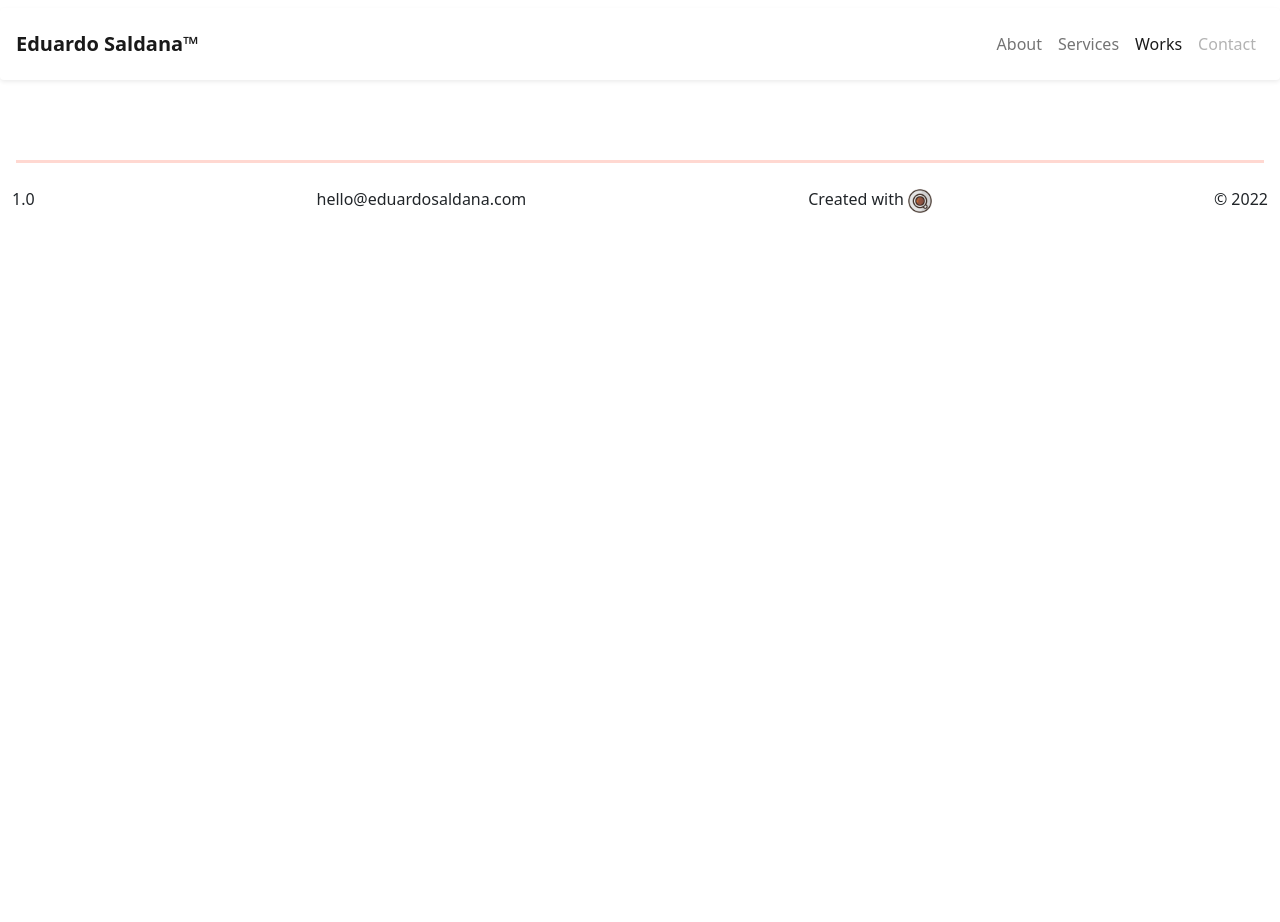
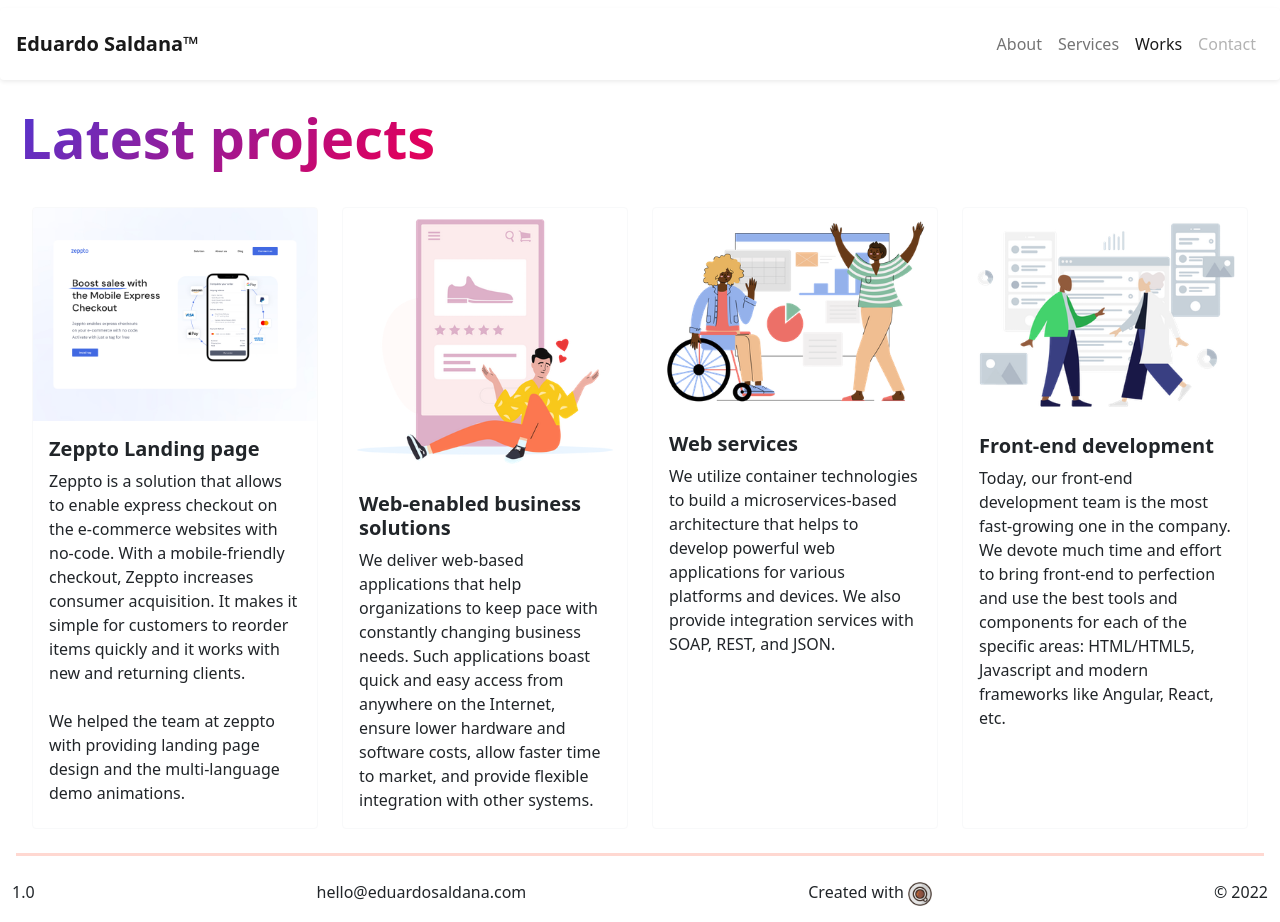
Before and after one commit to edusal100/bootstrap_2, a plain HTML site: page pages/works.html in a window 1280 px wide. Before the commit the page ends 800 px from the top, so only its background shows below. Drawn offline with nearby package versions, Linux system fonts and the light colour scheme.

Commit message:
margins adjusted on services and works plus image grid on services created

```diff
--- a/pages/works.html
+++ b/pages/works.html
@@ -15,7 +15,7 @@
 <!-- Navigation-->
 
   <nav class="navbar navbar-expand-lg navbar-light">
-    <div class="container-fluid shadow-sm p-3 mb-5 bg-body rounded">
+    <div class="container-fluid shadow-sm p-3 mb-3 bg-body rounded">
       <a class="navbar-brand fw-bold" href="/index.html">Eduardo Saldana&trade;</a>
       <button class="navbar-toggler" type="button" data-bs-toggle="collapse" data-bs-target="#navbarNav" aria-controls="navbarNav" aria-expanded="false" aria-label="Toggle navigation">
         <span class="navbar-toggler-icon"></span>
@@ -41,7 +41,54 @@
 
   <!-- Main content -->
 <header>
+    <div class="container-fluid d-flex flex-row mb-4">
+        <h1 class="display-4 fw-bold pb-1 mx-2" style="outline: none;
+        background: linear-gradient(135deg, #5335cf 0%, #de005e 25%, #f66e48 50%, #de005e 75%, #5335cf 100% );
+        background-size: 400%;
+        background-clip: text;
+        -webkit-text-fill-color: transparent;">Latest projects</h1>
+    </div>
 
+    <div class="container-fluid">
+        <div class="row row-cols-1 row-cols-sm-2 row-cols-md-4 g-4 mx-2">
+        <div class="col">
+          <div class="card border-light h-100">
+            <img src="/image/zeppto.jpg" class="card-img-top" alt="website development">
+            <div class="card-body">
+              <h5 class="card-title fw-bold">Zeppto Landing page</h5>
+              <p class="card-text">Zeppto is a solution that allows to enable express checkout on the e-commerce websites with no-code. With a mobile-friendly checkout, Zeppto increases consumer acquisition. It makes it simple for customers to reorder items quickly and it works with new and returning clients. <br><br>We helped the team at zeppto with providing landing page design and the multi-language demo animations.</p>
+            </div>
+          </div>
+        </div>
+        <div class="col">
+          <div class="card border-light h-100">
+            <img src="/image/Stuck at Home - Online Shopping.png" class="card-img-top" alt="web business solutions">
+            <div class="card-body">
+              <h5 class="card-title fw-bold">Web-enabled business solutions</h5>
+              <p class="card-text">We deliver web-based applications that help organizations to keep pace with constantly changing business needs. Such applications boast quick and easy access from anywhere on the Internet, ensure lower hardware and software costs, allow faster time to market, and provide flexible integration with other systems.</p>
+            </div>
+          </div>
+        </div>
+        <div class="col">
+          <div class="card border-light h-100">
+            <img src="/image/The Little Things - Business Planning.png" class="card-img-top" alt="web services">
+            <div class="card-body">
+              <h5 class="card-title fw-bold">Web services</h5>
+              <p class="card-text">We utilize container technologies to build a microservices-based architecture that helps to develop powerful web applications for various platforms and devices. We also provide integration services with SOAP, REST, and JSON.</p>
+            </div>
+          </div>
+        </div>
+        <div class="col">
+            <div class="card border-light h-100">
+              <img src="/image/Humaaans - 2 Characters.png" class="card-img-top" alt="front end development">
+              <div class="card-body">
+                <h5 class="card-title fw-bold">Front-end development </h5>
+                <p class="card-text">Today, our front-end development team is the most fast-growing one in the company. We devote much time and effort to bring front-end to perfection and use the best tools and components for each of the specific areas: HTML/HTML5, Javascript and modern frameworks like Angular, React, etc.</p>
+              </div>
+            </div>
+          </div>
+      </div>
+    </div>
 
 </header>
 
```
Also changed, not shown: pages/services.html (+1 -1 lines), image/zeppto.jpg (added).
